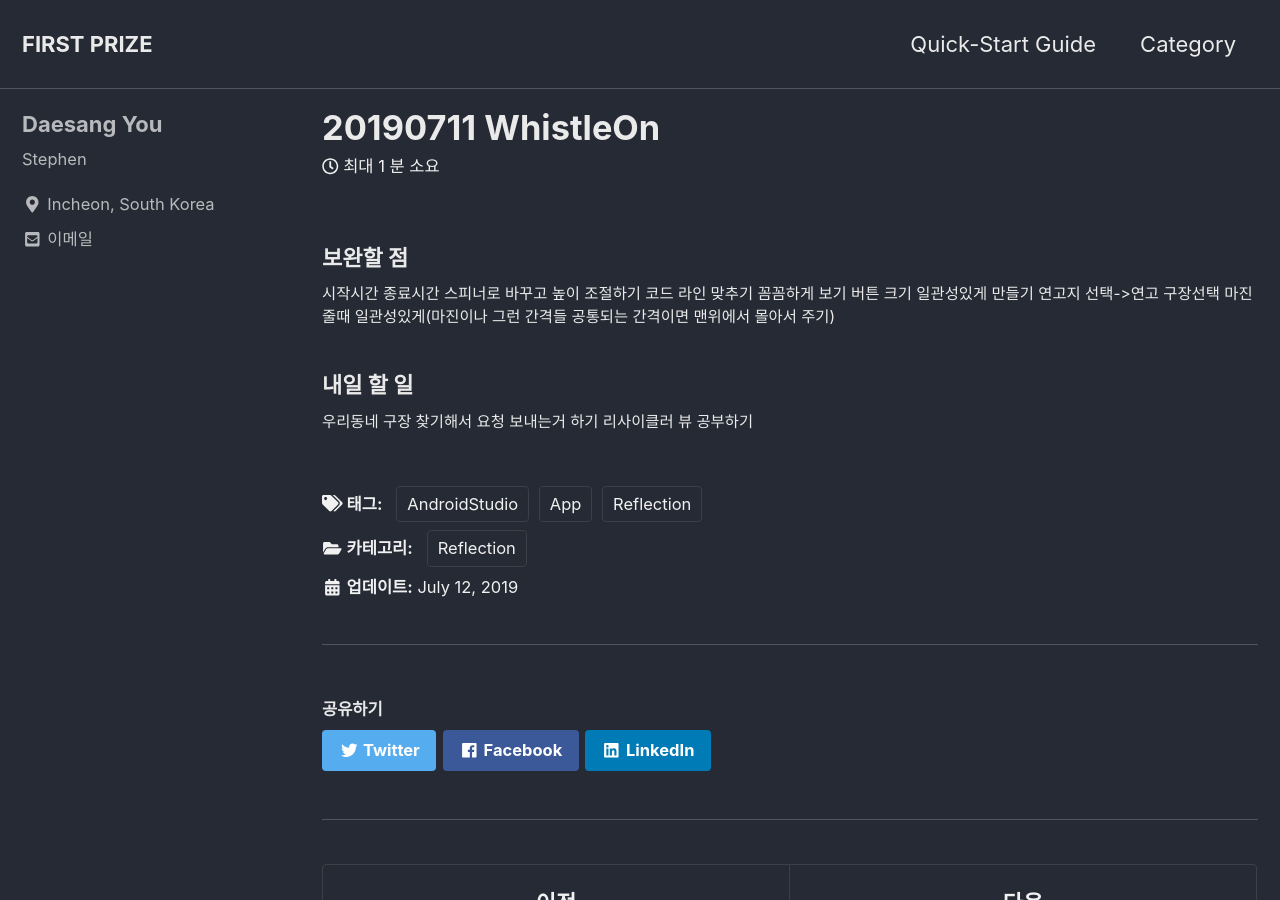
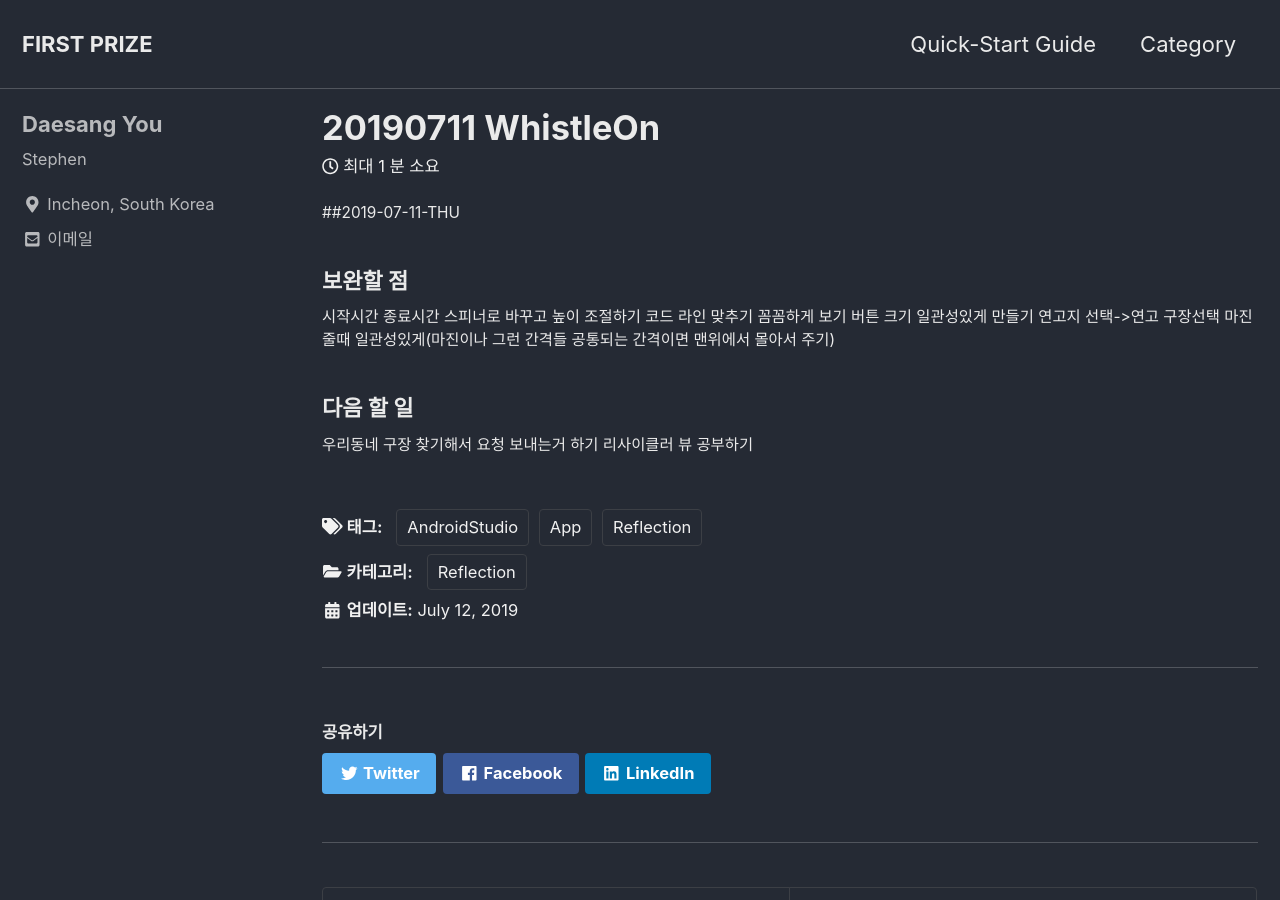
Before and after one commit to eotkd4791/eotkd4791.github.io, a Jekyll site: the page built from _posts/MOD/WhistleOn/2019-07-12-MOD-whistleon-reflection.md, in a window 1280 px wide and 900 px high. Built offline with Jekyll 4.4.1, drawn with Linux system fonts in a browser that asks for light colours; cached includes are drawn as plain includes; comment, search, counter and statistics services are not loaded.

Commit message:
Update 2019-07-12-MOD-whistleon-reflection.md

```diff
--- a/_posts/MOD/WhistleOn/2019-07-12-MOD-whistleon-reflection.md
+++ b/_posts/MOD/WhistleOn/2019-07-12-MOD-whistleon-reflection.md
@@ -10,6 +10,7 @@ comments:
   - true
 ---
 
+##2019-07-11-THU
 ### 보완할 점
 시작시간 종료시간 스피너로 바꾸고 높이 조절하기
 코드 라인 맞추기
@@ -18,6 +19,6 @@ comments:
 연고지 선택->연고 구장선택
 마진 줄때 일관성있게(마진이나 그런 간격들 공통되는 간격이면 맨위에서 몰아서 주기)
 
-### 내일 할 일
+### 다음 할 일
 우리동네 구장 찾기해서 요청 보내는거 하기
 리사이클러 뷰 공부하기
```
